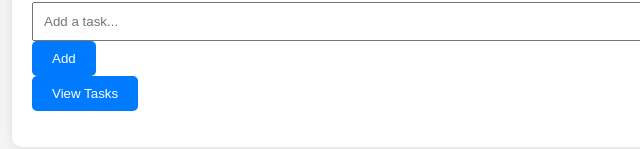
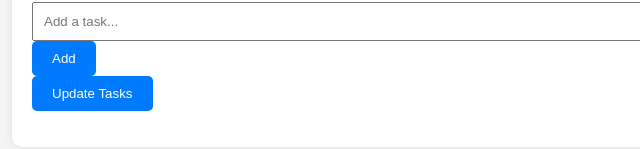
Before and after one commit to islalowe/Task-Manager-Team-5, a website: page public/index.html in a window 1280 px wide. Shown: the part 123-272 px from the top of the page, 208-848 px from the left. Drawn offline with Linux system fonts and the light colour scheme; no server answers.

Commit message:
Update index.html

```diff
--- a/public/index.html
+++ b/public/index.html
@@ -11,13 +11,12 @@
   <div class="container">
     <h1>Task Manager</h1>
 
-    <!--add more functions into the form-->
     <form id="task-form">
       <input type="text" id="task-input" placeholder="Add a task..." required />
       <button type="submit">Add</button>
     </form>
 
-    <button id="get-tasks-button" type="button">View Tasks</button>
+    <button id="get-tasks-button" type="button">Update Tasks</button>
 
 
     <ul id="task-list"></ul>
```
